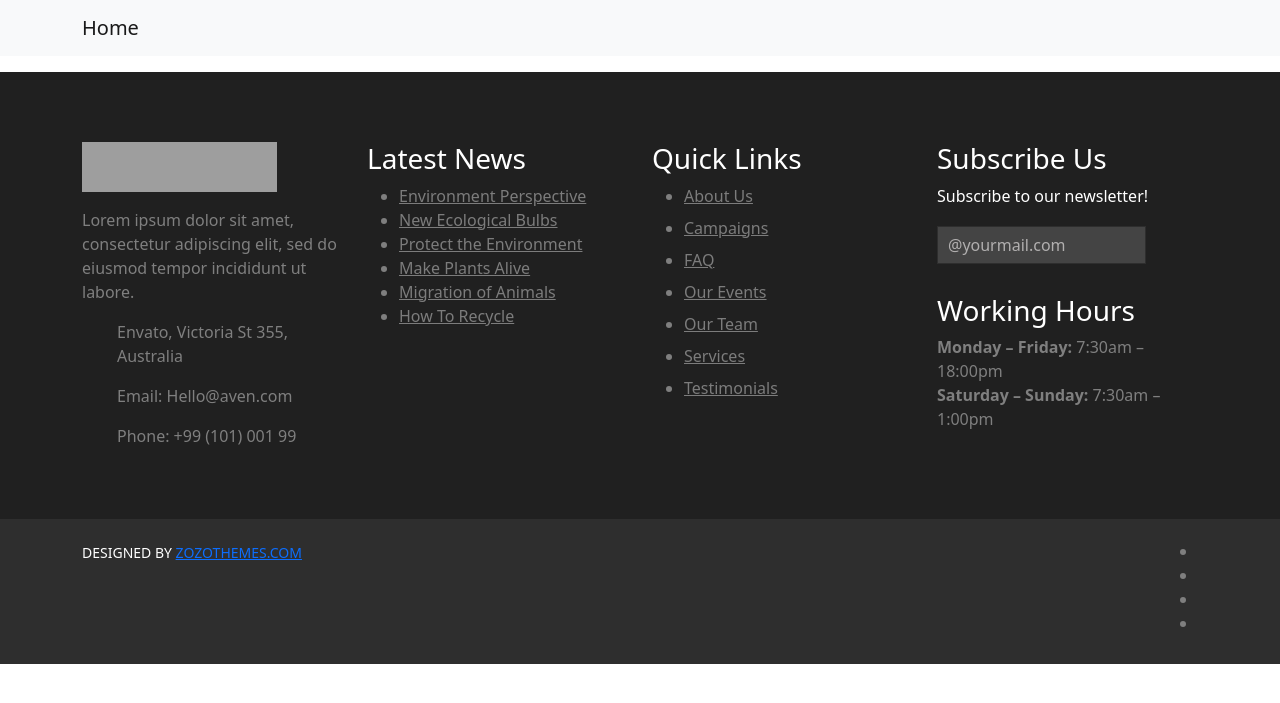
After one commit to danielgara/django-recycling, a Django app: template recycling/templates/base copy.html in a window 1280 px wide. The commit adds this page. Shown: the top 703 px of the page. Run offline with Django 4.2, Linux system fonts and the light colour scheme; the template is opened without the code that fills it, so the values that code supplies are empty; grey boxes are pictures that could not be loaded.

Commit message:
imp: improve base template

```diff
--- a/recycling/settings.py
+++ b/recycling/settings.py
@@ -109,6 +109,10 @@ USE_TZ = True
 
 STATIC_URL = 'static/'
 
+STATICFILES_DIRS = [
+    BASE_DIR / 'recycling/static/',
+]
+
 # Default primary key field type
 # https://docs.djangoproject.com/en/4.0/ref/settings/#default-auto-field
 
--- /dev/null
+++ b/recycling/templates/base copy.html
@@ -0,0 +1,177 @@
+<!DOCTYPE html>
+<html>
+  {% load static %}
+  <head>
+    <title>Recycling App</title>
+    <link href="https://cdn.jsdelivr.net/npm/bootstrap@5.1.1/dist/css/bootstrap.min.css" rel="stylesheet" crossorigin="anonymous" />
+    <link rel="stylesheet" type="text/css" href="{% static 'css/theme-style.css' %}">
+    <script src="https://cdn.jsdelivr.net/npm/bootstrap@5.1.1/dist/js/bootstrap.bundle.min.js" crossorigin="anonymous">
+    </script>
+    <meta name="viewport" content="width=device-width, initial-scale=1" />
+  </head>
+
+  <body>
+    <nav class="navbar navbar-expand-lg navbar-light bg-light mb-3">
+      <div class="container">
+        <a class="navbar-brand" href="{% url 'home.index' %}">
+          Home
+        </a>
+        <button class="navbar-toggler" type="button" data-bs-toggle="collapse" data-bs-target="#navbarNavAltMarkup"
+          aria-controls="navbarNavAltMarkup" aria-expanded="false" aria-label="Toggle navigation">
+          <span class="navbar-toggler-icon"></span>
+        </button>
+      </div>
+    </nav>
+
+    <div class="container">
+      {% block content %}
+      {% endblock content %}
+    </div>
+
+    <!--<footer class="text-center text-lg-start bg-light text-muted mt-4">
+      <div class="text-center p-4">
+        © Copyright - EAFIT
+      </div>
+    </footer>-->
+
+    <div id="footer" class="footer-section footer-style-default footer-skin-dark">
+      <div id="footer-widgets-container" class="footer-widgets-section">
+         <div class="container">
+            <div class="zozo-row row">
+               <div id="footer-widgets-1" class="footer-widgets col-md-3 col-sm-6 col-xs-12">
+                  <div id="text-2" class="widget widget_text">
+                     <div class="textwidget">
+                        <p><img decoding="async" loading="lazy" class="margin-bottom-20" src="https://demo.zozothemes.com/gosolar/wp-content/uploads/sites/3/2021/07/logo.png" alt="footer-logo" width="195" height="50" /></p>
+                        <p>Lorem ipsum dolor sit amet, consectetur adipiscing elit, sed do eiusmod tempor incididunt ut labore.</p>
+                        <div class="zozo-features-list-wrapper">
+                           <div class="features-list">
+                              <div class="features-list-inner address-icon list-text-default" style="margin-bottom: 13px;">
+                                 <div class="list-desc" style="margin-left: 35px;">
+                                    <p>Envato, Victoria St 355, Australia</p>
+                                 </div>
+                              </div>
+                           </div>
+                        </div>
+                        <div class="zozo-features-list-wrapper">
+                           <div class="features-list">
+                              <div class="features-list-inner envelope-icon list-text-default" style="margin-bottom: 13px;">
+                                 <div class="list-desc" style="margin-left: 35px;">
+                                    <p>Email: Hello@aven.com</p>
+                                 </div>
+                              </div>
+                           </div>
+                        </div>
+                        <div class="zozo-features-list-wrapper">
+                           <div class="features-list">
+                              <div class="features-list-inner call-icon list-text-default" style="margin-bottom: 13px;">
+                                 <div class="list-desc" style="margin-left: 35px;">
+                                    <p>Phone: +99 (101) 001 99</p>
+                                 </div>
+                              </div>
+                           </div>
+                        </div>
+                     </div>
+                  </div>
+               </div>
+               <div id="footer-widgets-2" class="footer-widgets col-md-3 col-sm-6 col-xs-12">
+                  <div id="recent-posts-3" class="widget widget_recent_entries">
+                     <h3 class="widget-title">Latest News</h3>
+                     <ul>
+                        <li>
+                           <a href="https://demo.zozothemes.com/gosolar/environment-perspective/">Environment Perspective</a>
+                        </li>
+                        <li>
+                           <a href="https://demo.zozothemes.com/gosolar/new-ecological-bulbs/">New Ecological Bulbs</a>
+                        </li>
+                        <li>
+                           <a href="https://demo.zozothemes.com/gosolar/protect-the-environment/">Protect the Environment</a>
+                        </li>
+                        <li>
+                           <a href="https://demo.zozothemes.com/gosolar/make-plants-alive/">Make Plants Alive</a>
+                        </li>
+                        <li>
+                           <a href="https://demo.zozothemes.com/gosolar/migration-of-animals/">Migration of Animals</a>
+                        </li>
+                        <li>
+                           <a href="https://demo.zozothemes.com/gosolar/how-to-recycle/">How To Recycle</a>
+                        </li>
+                     </ul>
+                  </div>
+               </div>
+               <div id="footer-widgets-3" class="footer-widgets col-md-3 col-sm-6 col-xs-12">
+                  <div id="nav_menu-2" class="widget widget_nav_menu">
+                     <h3 class="widget-title">Quick Links</h3>
+                     <div class="menu-footer-menu-container">
+                        <ul id="menu-footer-menu" class="menu">
+                           <li id="menu-item-913" class="menu-item menu-item-type-post_type menu-item-object-page menu-item-913"><a href="https://demo.zozothemes.com/gosolar/about-us/">About Us</a></li>
+                           <li id="menu-item-914" class="menu-item menu-item-type-post_type menu-item-object-page menu-item-914"><a href="https://demo.zozothemes.com/gosolar/campaign-grid-view/">Campaigns</a></li>
+                           <li id="menu-item-919" class="menu-item menu-item-type-post_type menu-item-object-page menu-item-919"><a href="https://demo.zozothemes.com/gosolar/faq/">FAQ</a></li>
+                           <li id="menu-item-915" class="menu-item menu-item-type-post_type menu-item-object-page menu-item-915"><a href="https://demo.zozothemes.com/gosolar/our-events/">Our Events</a></li>
+                           <li id="menu-item-916" class="menu-item menu-item-type-post_type menu-item-object-page menu-item-916"><a href="https://demo.zozothemes.com/gosolar/our-team/">Our Team</a></li>
+                           <li id="menu-item-917" class="menu-item menu-item-type-post_type menu-item-object-page menu-item-917"><a href="https://demo.zozothemes.com/gosolar/services/">Services</a></li>
+                           <li id="menu-item-918" class="menu-item menu-item-type-post_type menu-item-object-page menu-item-918"><a href="https://demo.zozothemes.com/gosolar/testimonials/">Testimonials</a></li>
+                        </ul>
+                     </div>
+                  </div>
+               </div>
+               <div id="footer-widgets-4" class="footer-widgets col-md-3 col-sm-6 col-xs-12">
+                  <div id="zozo_mailchimp_form_widget-widget-2" class="widget zozo_mailchimp_form_widget">
+                     <h3 class="widget-title">Subscribe Us</h3>
+                     <p class="subscribe-desc">Subscribe to our newsletter!</p>
+                     <div id="mc-subscribe-widget1" class="zozo-mc-form subscribe-form mailchimp-form-wrapper">
+                        <p class="mailchimp-msg zozo-form-success"></p>
+                        <form action="#" method="post" id="zozo-mailchimp-form-widget1" name="zozo-mailchimp-form-widget1" class="zozo-mailchimp-form" data-email_not_empty="The email address is required" data-email_valid="The input is not a valid email address">
+                           <div class="mailchimp-email zozo-form-group-addon">
+                              <div class="input-group form-group">
+                                 <input type="text" placeholder="@yourmail.com" class="zozo-subscribe input-email form-control" value="" name="subscribe_email" id="subscribe_email">
+                                 <div class="input-group-btn">
+                                    <button type="submit" id="zozo_mc_form_widget_submit" name="zozo_mc_submit" class="btn mc-subscribe zozo-submit"><i class="simple-icon icon-paper-plane"></i></button>
+                                 </div>
+                              </div>
+                           </div>
+                           <input type="hidden" id="zozo_mc_form_widget_list" name="zozo_mc_form_list" value="8720f4a3d2">
+                        </form>
+                     </div>
+                  </div>
+                  <div id="text-3" class="widget widget_text">
+                     <h3 class="widget-title">Working Hours</h3>
+                     <div class="textwidget">
+                        <p><strong>Monday &#8211; Friday:</strong> 7:30am &#8211; 18:00pm<br />
+                           <strong>Saturday &#8211; Sunday:</strong> 7:30am &#8211; 1:00pm
+                        </p>
+                     </div>
+                  </div>
+               </div>
+            </div>
+            <!-- .row -->
+         </div>
+      </div>
+      <!-- #footer-widgets-container -->
+      <div id="footer-copyright-container" class="footer-copyright-section">
+         <div class="container">
+            <div class="zozo-row row">
+               <div class="col col-sm-6 col-md-6 col-xs-12">
+                  <div id="copyright-text" class="footer-copyright-left">
+                     <p>Designed by <a href="https://zozothemes.com/">zozothemes.com</a></p>
+                  </div>
+               </div>
+               <div class="col col-sm-6 col-md-6 col-xs-12">
+                  <div id="footer-widgets-footer-social-sidebar" class="footer-widgets footer-social-sidebar">
+                     <div id="zozo_social_link_widget-widget-2" class="widget zozo_social_link_widget">
+                        <ul class="zozo-social-icons soc-icon-transparent soc-icon-size-normal text-center">
+                           <li class="facebook"><a target="_blank" href="https://www.facebook.com/zozothemes.official"><i class="fa fa-facebook"></i></a></li>
+                           <li class="twitter"><a target="_blank" href="https://twitter.com/zozothemes"><i class="fa fa-twitter"></i></a></li>
+                           <li class="linkedin"><a target="_blank" href="https://www.linkedin.com/company/zozo-themes/?viewAsMember=true"><i class="fa fa-linkedin"></i></a></li>
+                           <li class="instagram"><a target="_blank" href="https://www.instagram.com/zozothemesofficial/"><i class="fa fa-instagram"></i></a></li>
+                        </ul>
+                     </div>
+                  </div>
+               </div>
+            </div>
+         </div>
+      </div>
+      <!-- #footer-copyright-container -->
+   </div>
+   <!-- #footer -->
+  </body>
+</html>
```
Also changed, not shown: recycling/static/css/style.css (added, +38 -0 lines), recycling/templates/base.html (+76 -10 lines), recycling/static/css/theme-style.css (added), recycling/static/images/logo.png (added).
